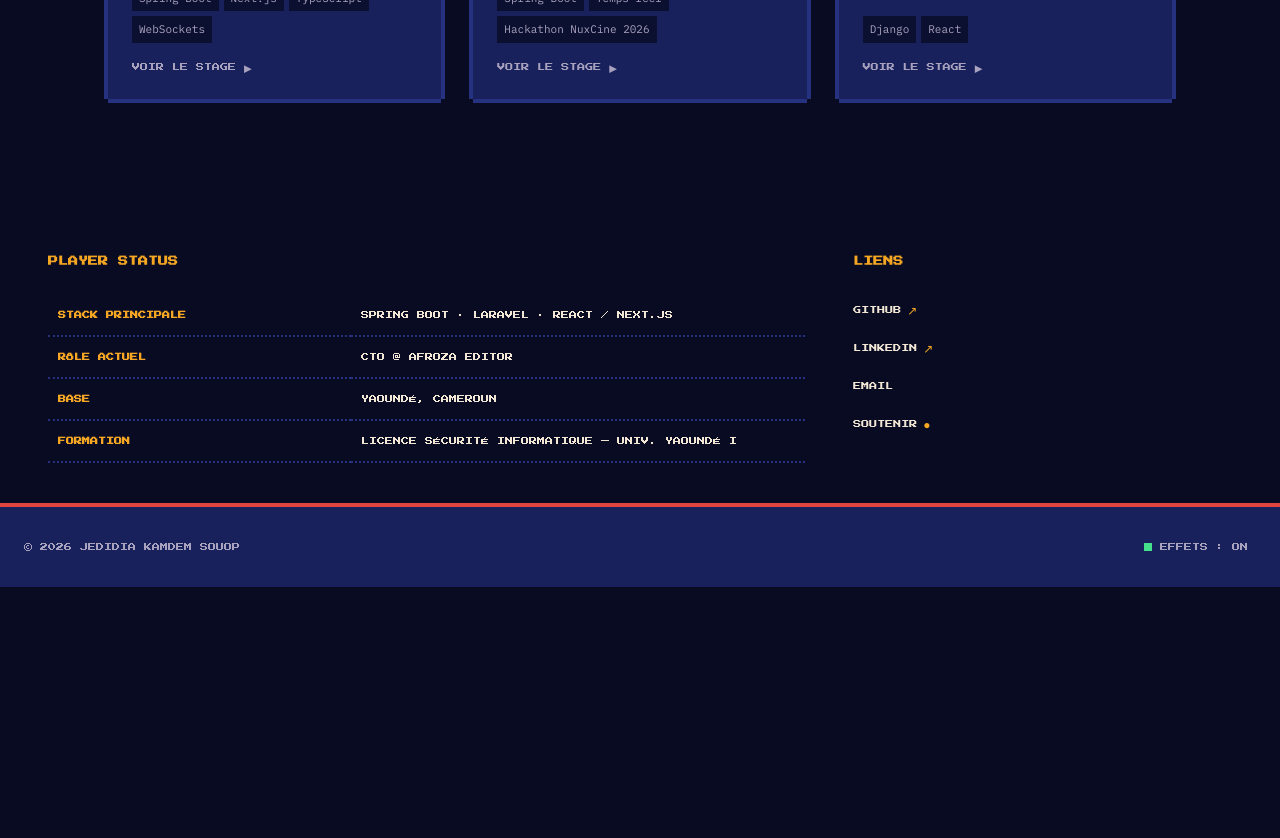
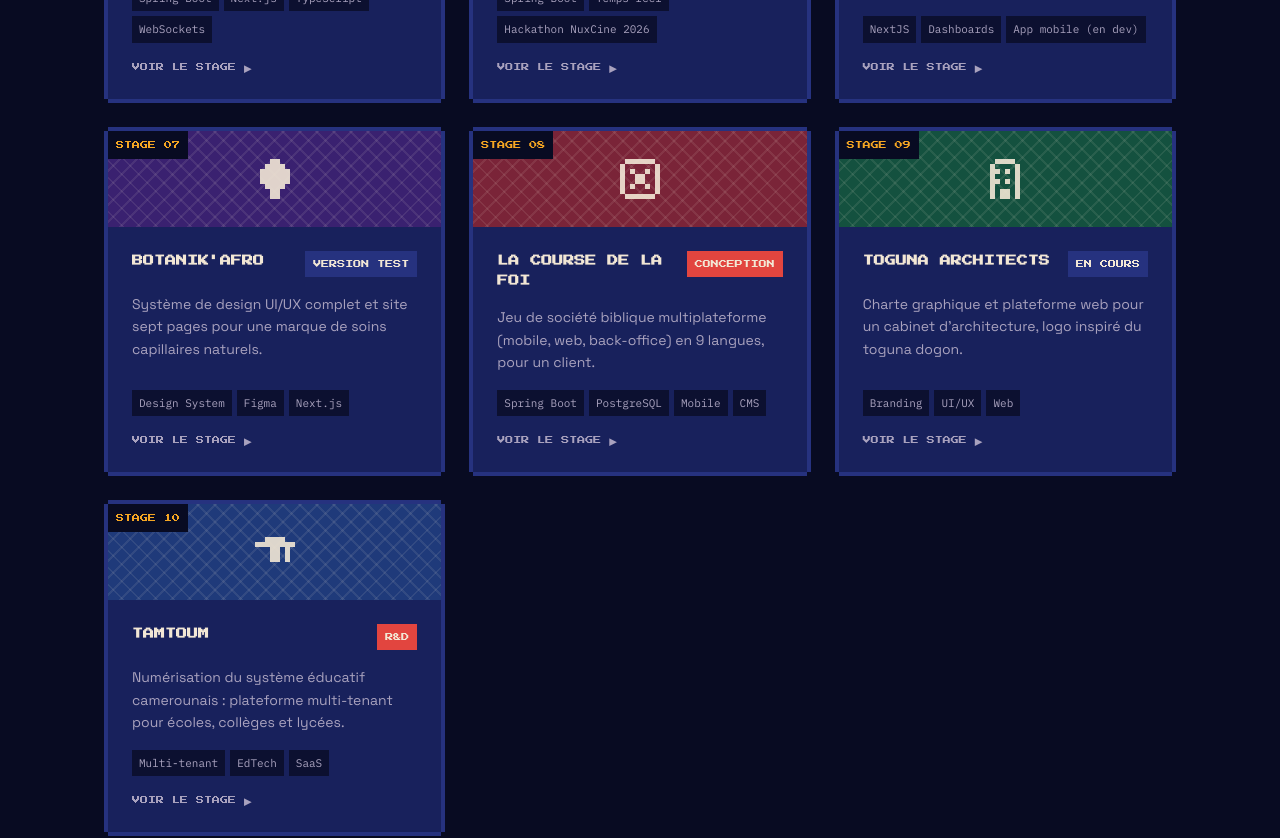
Before and after one commit to JedidiaDev/Portfolio, a Next.js app: page /projects in a window 1280 px wide. Shown: the part 920-1758 px from the top of the page. Before the commit the page ends 1507 px from the top, so only its background shows below. Built offline with nearby package versions, Linux system fonts and the light colour scheme; no server answers.

Commit message:
feat: update project data and add new icons for improved representation

```diff
--- a/src/app/styles/globals.css
+++ b/src/app/styles/globals.css
@@ -2083,6 +2083,10 @@ html[data-fx="off"] .quest-runner {
   .rf1 { opacity: 1; }
   .runner-walk { opacity: 1; }
   .runner-jump { opacity: 0; }
+  /* Figées, les deux animations s'arrêtent à leur état initial : un obstacle
+     se retrouverait pile sous le coureur posé au sol. Un décalage d'un demi
+     intervalle dégage la case. */
+  .obstacle-track { transform: translateX(-80px); }
 }
 
 /* ==========================================================================
--- a/src/components/common/SpriteSheet.tsx
+++ b/src/components/common/SpriteSheet.tsx
@@ -84,6 +84,41 @@ export default function SpriteSheet() {
             d="M1 2h2v1H1zM5 2h2v1H5zM0 3h3v3H0zM5 3h3v3H5zM3 4h2v2H3z"
           />
         </symbol>
+        <symbol id="i-baby" viewBox="0 0 8 8">
+          <path
+            shapeRendering="crispEdges"
+            fill="currentColor"
+            d="M3 0h2v1H3zM3 1h2v2H3zM2 3h4v1H2zM1 4h6v4H1z"
+          />
+        </symbol>
+        <symbol id="i-leaf" viewBox="0 0 8 8">
+          <path
+            shapeRendering="crispEdges"
+            fill="currentColor"
+            d="M3 0h2v1H3zM2 1h4v1H2zM1 2h6v3H1zM2 5h4v1H2zM3 6h2v2H3z"
+          />
+        </symbol>
+        <symbol id="i-dice" viewBox="0 0 8 8">
+          <path
+            shapeRendering="crispEdges"
+            fill="currentColor"
+            d="M1 0h6v1H1zM0 1h1v6H0zM7 1h1v6H7zM1 7h6v1H1zM2 2h1v1H2zM5 2h1v1H5zM2 5h1v1H2zM5 5h1v1H5zM3 3h2v2H3z"
+          />
+        </symbol>
+        <symbol id="i-building" viewBox="0 0 8 8">
+          <path
+            shapeRendering="crispEdges"
+            fill="currentColor"
+            d="M2 0h4v1H2zM1 1h1v7H1zM6 1h1v7H6zM2 2h1v1H2zM4 2h1v1H4zM2 4h1v1H2zM4 4h1v1H4zM3 6h2v2H3z"
+          />
+        </symbol>
+        <symbol id="i-school" viewBox="0 0 8 8">
+          <path
+            shapeRendering="crispEdges"
+            fill="currentColor"
+            d="M2 1h4v1H2zM0 2h8v1H0zM3 3h2v3H3zM6 2h1v3H6zM6 5h1v1H6z"
+          />
+        </symbol>
       </defs>
     </svg>
   );
--- a/src/data/projects.ts
+++ b/src/data/projects.ts
@@ -2,7 +2,18 @@ export type Project = {
   id: string;
   no: string;
   thumb: "a" | "b" | "c" | "d" | "e";
-  icon: "cart" | "key" | "flask" | "book" | "car" | "hands";
+  icon:
+    | "cart"
+    | "key"
+    | "flask"
+    | "book"
+    | "car"
+    | "hands"
+    | "baby"
+    | "leaf"
+    | "dice"
+    | "building"
+    | "school";
   title: string;
   desc: string;
   chips: string[];
@@ -115,21 +126,115 @@ App Chauffeur ─┼─► Spring Boot API ──► canal temps réel (SOS, tra
 Dashboard Admin ─┘`,
     result: "MVP livré en 48h dans le cadre du hackathon NuxCine 2026.",
   },
+  // {
+  //   id: "afroza-together",
+  //   no: "STAGE 06",
+  //   thumb: "c",
+  //   icon: "hands",
+  //   title: "AFROZA TOGETHER",
+  //   desc: "Cagnottes solidaires. Collecte, suivi de progression, reversement.",
+  //   chips: ["Django", "React"],
+  //   status: "live",
+  //   statusLabel: "LIVE",
+  //   context: "Permettre des cagnottes solidaires suivies et transparentes.",
+  //   role: "Refonte de l'identité visuelle et de l'expérience de suivi de progression.",
+  //   architecture: `React (client)
+  //  │
+  //  └─ Django API ──► PostgreSQL`,
+  //   result: "En ligne.", // TODO: remplace par un résultat vérifiable
+  // },
   {
-    id: "afroza-together",
+    id: "muna-daycare",
     no: "STAGE 06",
-    thumb: "c",
-    icon: "hands",
-    title: "AFROZA TOGETHER",
-    desc: "Cagnottes solidaires. Collecte, suivi de progression, reversement.",
-    chips: ["Django", "React"],
+    thumb: "d",
+    icon: "baby",
+    title: "MUNA DAYCARE",
+    desc: "Plateforme web pour une crèche : site marketing et trois espaces tableau de bord. App mobile parents en cours de dev.",
+    chips: ["NextJS", "Dashboards", "App mobile (en dev)"],
     status: "live",
     statusLabel: "LIVE",
-    context: "Permettre des cagnottes solidaires suivies et transparentes.",
-    role: "Refonte de l'identité visuelle et de l'expérience de suivi de progression.",
-    architecture: `React (client)
+    context:
+      "Simplifier la gestion administrative d'une crèche et faciliter la communication avec les parents, notamment pour le remplissage des registres.",
+    role: "Développement du site marketing sept pages, puis d'une app mobile pour faciliter le remplissage des registres par les parents.",
+    architecture: `Site marketing (7 pages)
    │
-   └─ Django API ──► PostgreSQL`,
-    result: "En ligne.", // TODO: remplace par un résultat vérifiable
+   └─ 1 dashboard (Admin)
+                  ──► App mobile parents (en dev)`,
+    result: "En ligne sur muna-daycare.cm ; application mobile parents en cours de développement.", // TODO: mettre à jour au lancement de l'app
+    liveUrl: "https://muna-daycare.cm",
+  },
+  {
+    id: "botanik-afro",
+    no: "STAGE 07",
+    thumb: "a",
+    icon: "leaf",
+    title: "BOTANIK'AFRO",
+    desc: "Système de design UI/UX complet et site sept pages pour une marque de soins capillaires naturels.",
+    chips: ["Design System", "Figma", "Next.js"],
+    status: "wip",
+    statusLabel: "VERSION TEST",
+    context:
+      "Construire une identité de marque cohérente et un site aligné sur le logo, pour une marque de soins capillaires naturels.",
+    role: "Conception du système de design UI/UX (palette et typographie ajustées au logo) et développement du site sept pages.",
+    architecture: `Design system (Figma)
+   │
+   └─ Site 7 pages (Next.js)`,
+    result: "Version de test en ligne.", // TODO: remplacer par l'URL et le statut définitifs au lancement
+    liveUrl: "https://botanik-afro.vercel.app",
+  },
+  {
+    id: "la-course-de-la-foi",
+    no: "STAGE 08",
+    thumb: "b",
+    icon: "dice",
+    title: "LA COURSE DE LA FOI",
+    desc: "Jeu de société biblique multiplateforme (mobile, web, back-office) en 9 langues, pour un client.",
+    chips: ["Spring Boot", "PostgreSQL", "Mobile", "CMS"],
+    status: "rnd",
+    statusLabel: "CONCEPTION",
+    context:
+      "Donner vie à un jeu de société biblique multilingue pensé par un client, sous forme d'application mobile, web et back-office.",
+    role: "Analyse du cahier des charges, identité visuelle, maquettes UI/UX (mobile, web, CMS), architecture technique et chiffrage budgétaire, en tant que prestataire indépendant.",
+    architecture: `App mobile / Web (maquettes)
+   │
+   └─ Spring Boot API ──► PostgreSQL
+                       ──► back-office CMS`,
+    result: "Cahier des charges, identité visuelle, maquettes UI/UX et architecture technique livrés au client ; développement à venir.", // TODO: mettre à jour au démarrage du développement
+  },
+  {
+    id: "toguna-architects",
+    no: "STAGE 09",
+    thumb: "c",
+    icon: "building",
+    title: "TOGUNA ARCHITECTS",
+    desc: "Charte graphique et plateforme web pour un cabinet d'architecture, logo inspiré du toguna dogon.",
+    chips: ["Branding", "UI/UX", "Web"],
+    status: "wip",
+    statusLabel: "EN COURS",
+    context:
+      "Créer une identité de marque forte pour un cabinet d'architecture, avant de développer sa plateforme web complète.",
+    role: "Conception de la charte graphique complète (logo inspiré du toguna dogon, slogan « From dialogue to dwelling ») puis des maquettes UI/UX de la plateforme, en tant que prestataire.",
+    architecture: `Charte graphique (logo, typographie)
+   │
+   └─ Maquettes UI/UX ──► Plateforme web (à venir)`,
+    result: "Charte graphique livrée ; maquettes UI/UX et plateforme web en préparation.", // TODO: mettre à jour à la mise en ligne
+  },
+  {
+    id: "tamtoum",
+    no: "STAGE 10",
+    thumb: "e",
+    icon: "school",
+    title: "TAMTOUM",
+    desc: "Numérisation du système éducatif camerounais : plateforme multi-tenant pour écoles, collèges et lycées.",
+    chips: ["Multi-tenant", "EdTech", "SaaS"],
+    status: "rnd",
+    statusLabel: "R&D",
+    context:
+      "Numériser la gestion administrative et pédagogique des établissements scolaires camerounais via une architecture multi-tenant.",
+    role: "Conception de l'architecture multi-tenant permettant à chaque établissement de gérer facilement son propre espace.",
+    architecture: `Plateforme multi-tenant
+   │
+   └─ Établissement A / B / C ... (espace isolé par tenant)`,
+    result: "Projet en phase de conception.", // TODO: mettre à jour à l'avancement du projet
   },
 ];
```
Also changed, not shown: src/app/about/page.tsx (+8 -0 lines).
